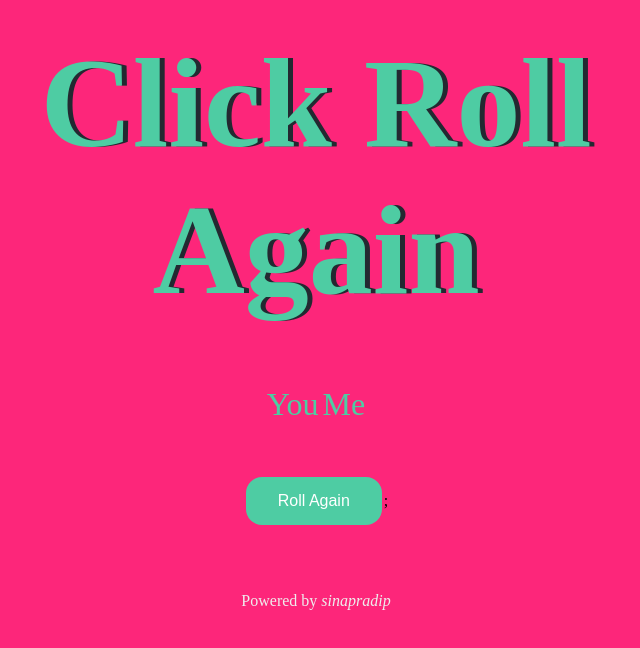
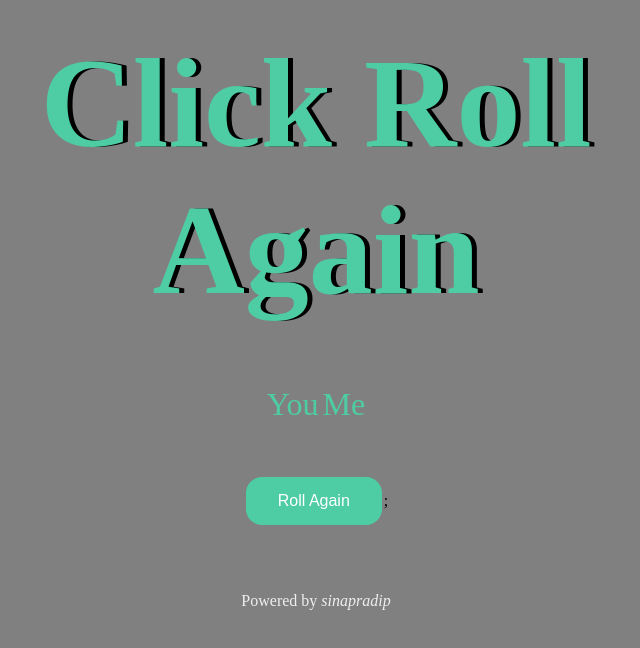
Before and after one commit to sinapradip/dicegame, a plain HTML site: page index.html in a window 1280 px wide. Shown: the whole page, without its empty margins (324-964 px from the left). Drawn offline with Linux system fonts and the light colour scheme.

Commit message:
Update styles.css

```diff
--- a/styles.css
+++ b/styles.css
@@ -11,12 +11,13 @@
 }
 
 body {
-  background-color: #fd267a;
+  background-color: grey;
 }
 
 h1 {
   margin: 30px;
-  text-shadow: 5px 0 #232931;
+
+  text-shadow: 5px 0 black;
   font-size: 8rem;
   color: #4ECCA3;
 }
```
